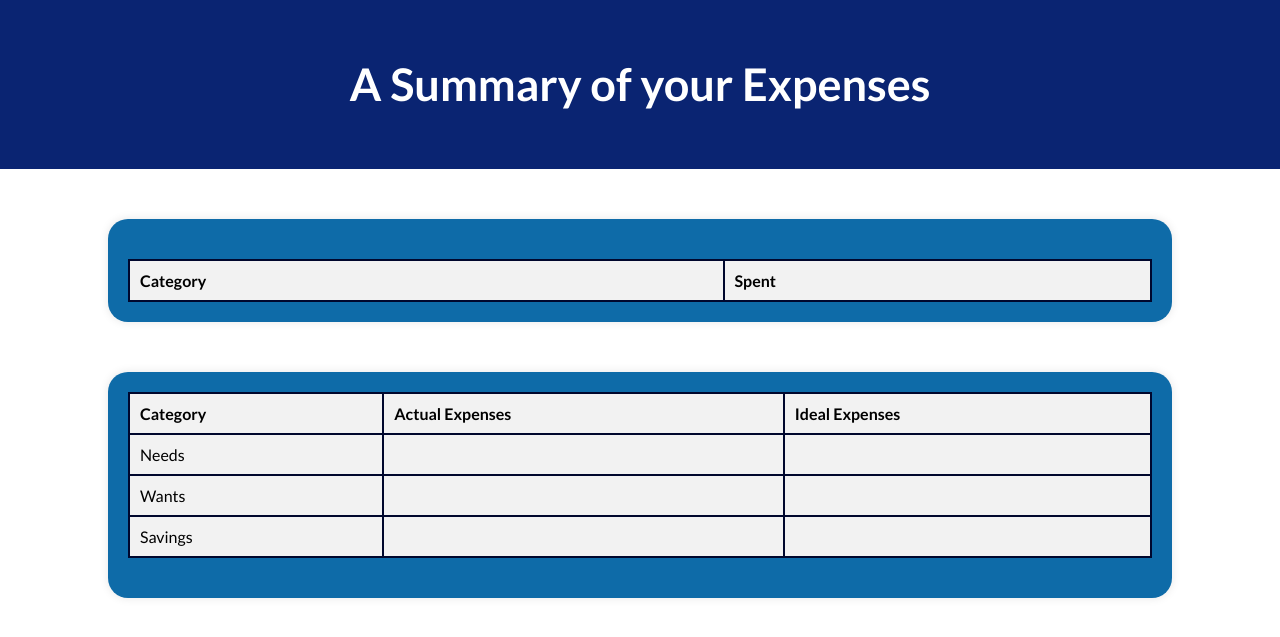
After one commit to kjx172/BudgetBuddy, a Flask app: template templates/summary.html in a window 1280 px wide. The commit adds this page. Shown: the top 637 px of the page. Run offline with Flask 3, Linux system fonts and the light colour scheme; the template is opened without the code that fills it, so the values that code supplies are empty.

Commit message:
added summary

```diff
--- a/templates/chatbot.html
+++ b/templates/chatbot.html
@@ -140,7 +140,7 @@
 </head>
 <body>
     <div class="header">
-        <h1>Chat with Bud:<br>Your Personal Financial Advisor</h1>
+        <h2>Chat with Bud:<br>Your Personal Financial Advisor</h2>
     </div>
     <div class="messages">
         <!-- Messages will be displayed here -->
--- /dev/null
+++ b/templates/summary.html
@@ -0,0 +1,126 @@
+<!DOCTYPE html>
+<html lang="en">
+<head>
+    <title>Expenses Summary</title>
+    <meta charset="UTF-8">
+    <meta name="description" content="BudgetBuddy">
+    <meta name="viewport" content="width=device-width, initial-scale=1">
+    <link rel="preconnect" href="https://fonts.googleapis.com">
+    <link rel="preconnect" href="https://fonts.gstatic.com" crossorigin>
+    <link href="https://fonts.googleapis.com/css2?family=Lato:ital,wght@0,100;0,300;0,400;0,700;0,900;1,100;1,300;1,400;1,700;1,900&display=swap" rel="stylesheet">
+    <style>
+        body {
+            font-family: "Lato", sans-serif;
+            margin: 0;
+            padding: 0;
+        }
+        .header {
+            padding: 20px;
+            text-align: center;
+            background: #0A2472;
+            color: #FFFF;
+            font-size: 30px;
+        }
+
+        .container, .second-container {
+            width: 80%;
+            margin: 50px auto;
+            background: #0E6BA8;
+            padding: 20px;
+            border-radius: 20px;
+            box-shadow: 0 0 10px rgba(0,0,0,0.1);
+        }
+
+        .summary-header, .second-summary-header {
+            text-align: center;
+            margin-bottom: 20px;
+            font-size: 20px;
+        }
+
+        .expenses-table, .second-expenses-table {
+            width: 100%;
+            border-collapse: collapse;
+            font-size: 16px;
+        }
+
+        .expenses-table th, .expenses-table td, .second-expenses-table th, .second-expenses-table td {
+            border: 2px solid #00072D;
+            padding: 10px;
+        }
+
+        .expenses-table th, .second-expenses-table th {
+            background-color: #f2f2f2;
+            text-align: left;
+        }
+
+        .expenses-table td {
+            text-align: right;
+        }
+
+        .second-expenses-table td {
+            background-color: #f2f2f2;
+            text-align: left;
+        }
+
+        .expenses-table .category, .second-expenses-table .category {
+            text-align: left;
+        }
+
+        .second-container {
+            width: 80%;
+            margin: 50px auto;
+            background: #0E6BA8;
+            padding: 20px;
+            border-radius: 20px;
+            box-shadow: 0 0 10px rgba(0,0,0,0.1);
+        }
+
+        .second-summary-header {
+            text-align: center;
+            margin-bottom: 20px;
+            font-size: 20px;
+        }
+
+    </style>
+</head>
+<body>
+    <div class="header">
+        <h2>A Summary of your Expenses</h2>
+    </div>
+    <div class="container">
+        <div class="summary-header"></div>
+        <table class="expenses-table">
+            <tr>
+                <th class="category">Category</th>
+                <th>Spent</th>
+            </tr>
+        </table>
+    </div>
+    <div class="second-container">
+        <div class="second-summary-header">
+            <table class="second-expenses-table">
+                <tr>
+                    <th>Category</th>
+                    <th>Actual Expenses</th>
+                    <th>Ideal Expenses</th>
+                </tr>
+                <tr>
+                    <td>Needs</td>
+                    <td></td>
+                    <td></td>
+                </tr>
+                <tr>
+                    <td>Wants</td>
+                    <td></td>
+                    <td></td>
+                </tr>
+                <tr>
+                    <td>Savings</td>
+                    <td></td>
+                    <td></td>
+                </tr>
+            </table>
+        </div>
+    </div>
+</body>
+</html>
```
